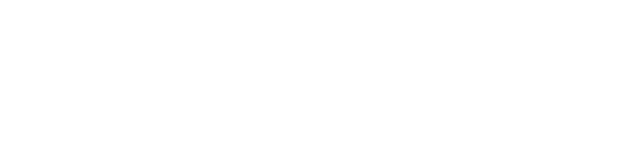
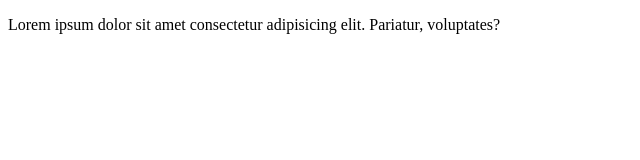
Before and after one commit to Rokayia/testGit, a plain HTML site: page index.html in a window 1280 px wide. Shown: the whole page, without its empty margins (0-640 px from the left). Drawn offline with Linux system fonts and the light colour scheme.

Commit message:
commit 1 b1

```diff
--- a/index.html
+++ b/index.html
@@ -6,6 +6,6 @@
     <title>Document</title>
 </head>
 <body>
-
+    <p>Lorem ipsum dolor sit amet consectetur adipisicing elit. Pariatur, voluptates?</p>
 </body>
 </html>
```
